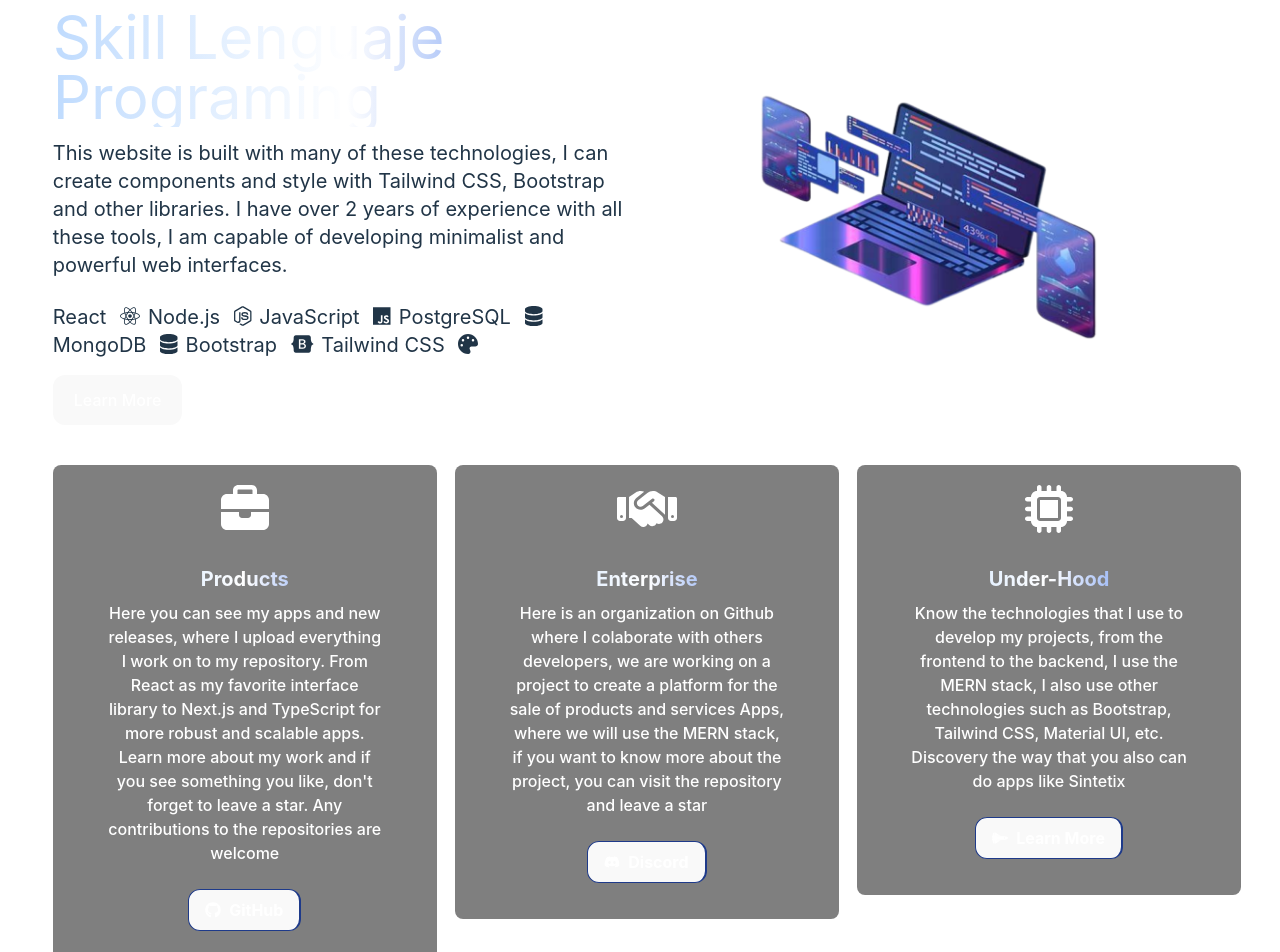
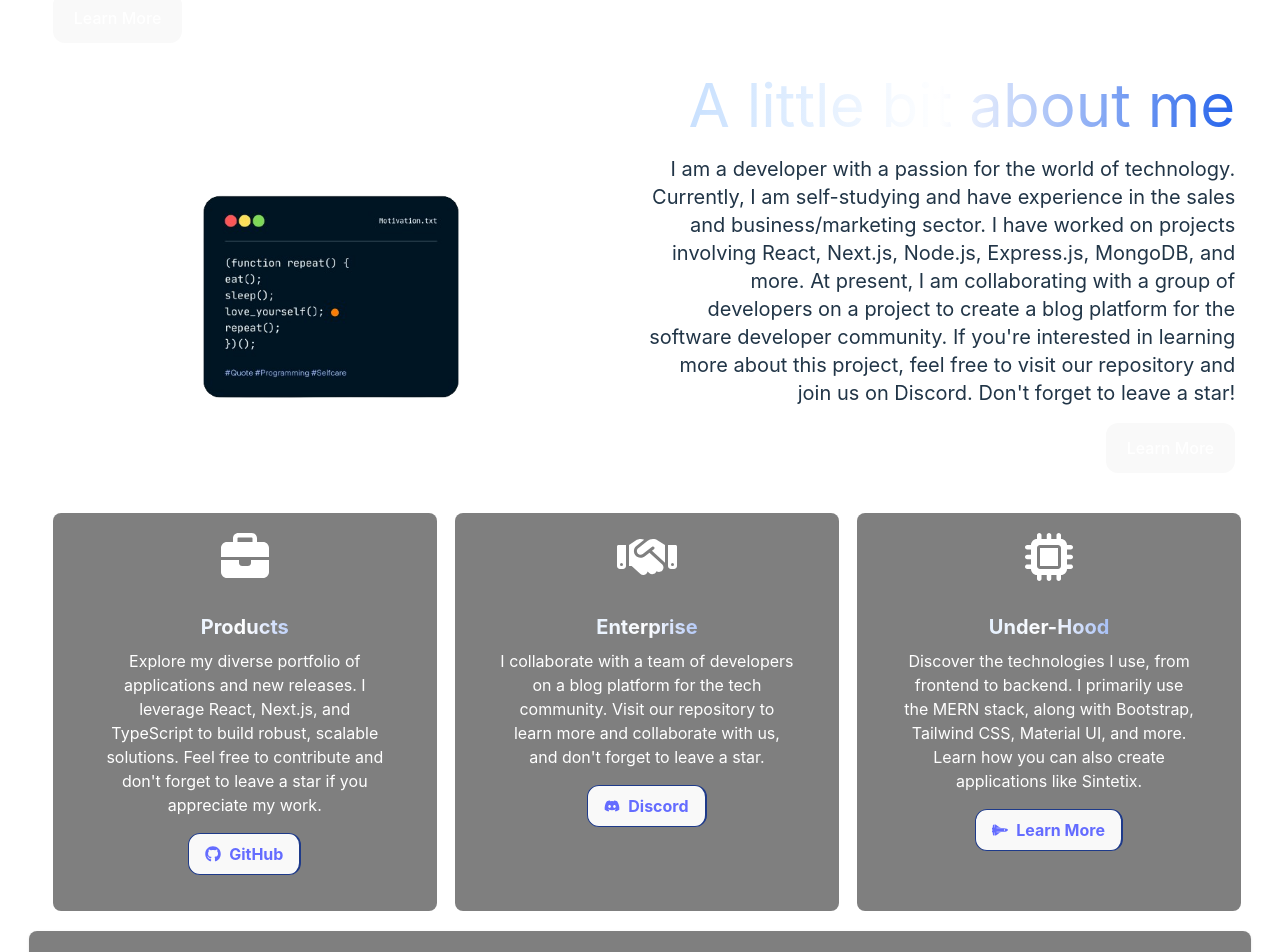
Before and after one commit to LennyDevX/Portafolio, a React (Vite) app: page / in a window 1280 px wide. Shown: the part 960-1912 px from the top of the page. Built offline with nearby package versions, Linux system fonts and the light colour scheme.

Commit message:
Refactor component content and update descriptions

```diff
--- a/src/components/Card.jsx
+++ b/src/components/Card.jsx
@@ -1,4 +1,4 @@
-import React, { useState, useEffect } from 'react';
+import React, { useMemo, useState, useEffect } from 'react';
 import classNames from 'classnames';
 import { FontAwesomeIcon } from '@fortawesome/react-fontawesome';
 import { FaGithub, FaDiscord, FaSpaceShuttle } from 'react-icons/fa';
@@ -14,6 +14,32 @@
     useEffect(() => {
         setIsClient(true);
     }, []);
+
+    const iconElement = useMemo(() => {
+        switch (icon) {
+            case 'building':
+                return <FontAwesomeIcon icon={faHandshake} size="3x" className="block mx-auto mb-4 group-hover:text-white" />;
+            case 'briefcase':
+                return <FontAwesomeIcon icon={faBriefcase} size="3x" className="block mx-auto mb-4 group-hover:text-white" />;
+            case 'microchip':
+                return <FontAwesomeIcon icon={faMicrochip} size="3x" className="block mx-auto mb-4 group-hover:text-white" />;
+            default:
+                return null;
+        }
+    }, [icon]);
+
+    const buttonIconElement = useMemo(() => {
+        switch (buttonIcon) {
+            case 'github':
+                return <FaGithub className="mr-2 group-hover:text-white" />;
+            case 'discord':
+                return <FaDiscord className="mr-2 group-hover:text-white" />;
+            case 'rocket':
+                return <FaSpaceShuttle className="mr-2 group-hover:text-white" />;
+            default:
+                return null;
+        }
+    }, [buttonIcon]);
 
     if (!isClient) {
         return null; // o puedes retornar un loader, un placeholder, etc.
@@ -39,45 +65,11 @@
     );
 
     const paragraphClasses = classNames(
-        "m-2",
-        "text-white",
-        "group-hover:text-white", // Cambia el color del texto a blanco al hacer hover
-        "transition",
-        "duration-400",
+        "text-base",
+        "group-hover:text-white"
     );
 
-    let iconElement;
-    switch (icon) {
-        case 'building':
-            iconElement = <FontAwesomeIcon icon={faHandshake} size="3x" className="block mx-auto mb-4 group-hover:text-white" />;
-            break;
-        case 'briefcase':
-            iconElement = <FontAwesomeIcon icon={faBriefcase} size="3x" className="block mx-auto mb-4 group-hover:text-white" />;
-            break;
-        case 'microchip':
-            iconElement = <FontAwesomeIcon icon={faMicrochip} size="3x" className="block mx-auto mb-4 group-hover:text-white" />;
-            break;
-        default:
-            iconElement = null;
-    }
-
-    let buttonIconElement;
-    switch (buttonIcon) {
-        case 'github':
-            buttonIconElement = <FaGithub className="mr-2 group-hover:text-white" />;
-            break;
-        case 'discord':
-            buttonIconElement = <FaDiscord className="mr-2 group-hover:text-white" />;
-            break;
-        case 'rocket':
-            buttonIconElement = <FaSpaceShuttle className="mr-2 group-hover:text-white" />;
-            break;
-        default:
-            buttonIconElement = null;
-    }
-
     return (
-        <Link to="/blog/under-hood">
             <motion.div
                 className={cardClasses}
                 initial={{ opacity: 0 }}
@@ -91,13 +83,15 @@
                     <p className={paragraphClasses}>
                         {description}
                     </p>
+                    <Link to="/blog/under-hood">
                     <button type="button" className="mt-4 border-r-2 border-blue-900 transform transition-transform hover:scale-110 group-hover:text-white font-bold py-2 px-4 rounded-xl inline-flex items-center">
                         {buttonIconElement}
                         {buttonText}
                     </button>
+                    </Link>
+
                 </div>
             </motion.div>
-        </Link>
     );
 };
 
--- a/src/components/HeroSection.jsx
+++ b/src/components/HeroSection.jsx
@@ -14,7 +14,7 @@
     const [subIndex, setSubIndex] = useState(0);
     const [reverse, setReverse] = useState(false);
     const [textVisible, setTextVisible] = useState(false);
-    const text = ["Developer UI/UX", "Community manager", "I make Webs & Apps", "Very Powerfull and fluid", "Nice to see you again!", "How Can I Help You?"];
+    const text = ["Developer UI/UX", "Community manager", "Prompt Engineer",  "How Can I Help You?"];
 
     const timerId = useRef(null);
 
@@ -110,7 +110,7 @@
                         animate={{ opacity: 1, }}
                         transition={{ duration: 1, delay: 1.5 }}
                     >
-                        Learn More
+                        Hire me!
                     </motion.button>
                 </div>
             )}
--- a/src/components/SecondHero.jsx
+++ b/src/components/SecondHero.jsx
@@ -23,11 +23,10 @@
                 transition={{ duration: 0.5, delay: 0.5 }}
             >
                 <h1 className="hero-section-title text-4xl md:text-6xl bg-clip-text text-transparent bg-gradient-to-r from-blue-200 via-white to-blue-600 min-h-[3.5rem] md:min-h-[4.5rem]">
-                    Stay motivated, Every day, With our daily tips
+                    A little bit about me
                 </h1>
                 <p className="hero-section-paragraph mt-2 text-lg md:text-xl">
-                    Welcome to our daily motivation tips. Stay motivated every day!
-                </p>
+                    I am a developer with a passion for the world of technology. Currently, I am self-studying and have experience in the sales and business/marketing sector. I have worked on projects involving React, Next.js, Node.js, Express.js, MongoDB, and more. At present, I am collaborating with a group of developers on a project to create a blog platform for the software developer community. If you're interested in learning more about this project, feel free to visit our repository and join us on Discord. Don't forget to leave a star!                </p>
                 <motion.button
                     className="hero-section-button mt-4 inline-block text-white  py-3 px-5 rounded-xl transform transition-transform duration-300 hover:scale-110"
                     title="Learn more about our daily motivation tips"
--- a/src/components/ThirdHero.jsx
+++ b/src/components/ThirdHero.jsx
@@ -42,8 +42,7 @@
                     Skill Lenguaje Programing
                 </h1>
                 <p className="hero-section-paragraph mt-3 text-lg md:text-xl">
-                        This website is built with many of these technologies, I can create components and style with Tailwind CSS, Bootstrap and other libraries. I have over 2 years of experience with all these tools, I am capable of developing minimalist and powerful web interfaces.
-                    </p>
+                        This website showcases my proficiency in various technologies. With over 2 years of experience, I've honed my skills in creating components and styling with Tailwind CSS, Bootstrap, and other libraries. My expertise lies in developing minimalist yet powerful web interfaces.                    </p>
                     <br/>
                 <p className="hero-section-paragraph  text-lg md:text-xl">
                     React <FontAwesomeIcon icon={faReact} className="mx-2" />
--- a/src/components/Trigger.jsx
+++ b/src/components/Trigger.jsx
@@ -30,28 +30,29 @@
                         <div ref={refHeroSection} style={{visibility: inViewHeroSection ? 'visible' : 'hidden'}}>
                             <HeroSection />
                         </div>
+                        <ThirdHero />
                         <SecondHero />
-                        <ThirdHero />
+
                         <div ref={refCard} style={{visibility: inViewCard ? 'visible' : 'hidden'}}>
                             <div className="grid grid-cols-1 md:grid-cols-2 lg:grid-cols-3 gap-2 ml-6 mt-6">
                                 <Card
                                     icon="briefcase"
                                     title="Products"
-                                    description="Here you can see my apps and new releases, where I upload everything I work on to my repository. From React as my favorite interface library to Next.js and TypeScript for more robust and scalable apps. Learn more about my work and if you see something you like, don't forget to leave a star. Any contributions to the repositories are welcome"
+                                    description="Explore my diverse portfolio of applications and new releases. I leverage React, Next.js, and TypeScript to build robust, scalable solutions. Feel free to contribute and don't forget to leave a star if you appreciate my work."
                                     buttonText="GitHub"
                                     buttonIcon ="github"
                                 />
                                 <Card
                                     icon="building"
                                     title="Enterprise"
-                                    description="Here is an organization on Github where I colaborate with others developers, we are working on a project to create a platform for the sale of products and services Apps, where we will use the MERN stack, if you want to know more about the project, you can visit the repository and leave a star"
+                                    description="I collaborate with a team of developers on a blog platform for the tech community. Visit our repository to learn more and collaborate with us, and don't forget to leave a star."
                                     buttonText="Discord"
                                     buttonIcon ="discord"
                                 />
                                 <Card
                                     icon="microchip"
                                     title="Under-Hood"
-                                    description="Know the technologies that I use to develop my projects, from the frontend to the backend, I use the MERN stack, I also use other technologies such as Bootstrap, Tailwind CSS, Material UI, etc. Discovery the way that you also can do apps like Sintetix "
+                                    description="Discover the technologies I use, from frontend to backend. I primarily use the MERN stack, along with Bootstrap, Tailwind CSS, Material UI, and more. Learn how you can also create applications like Sintetix."
                                     buttonText="Learn More"
                                     buttonIcon ="rocket"
                                 />
```
